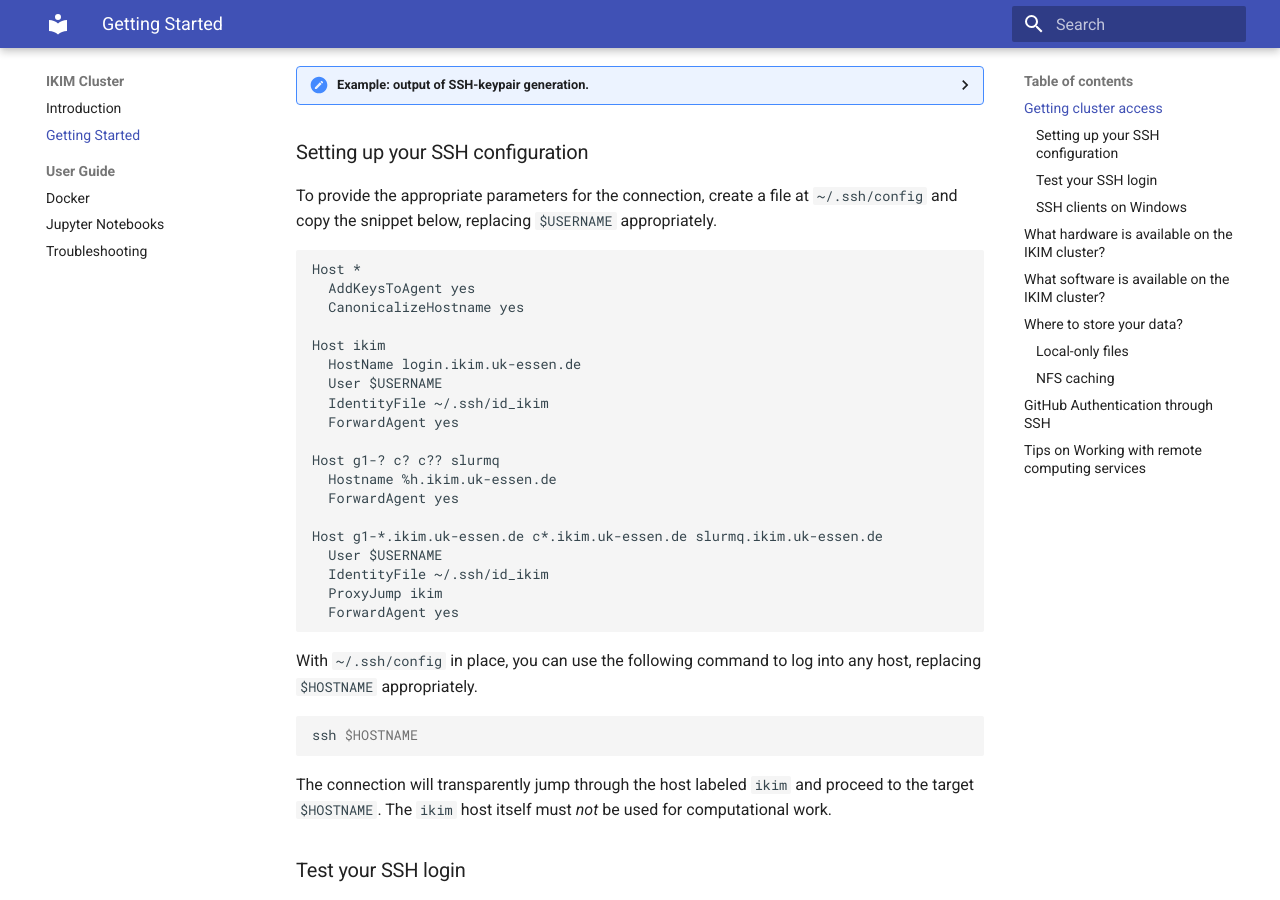
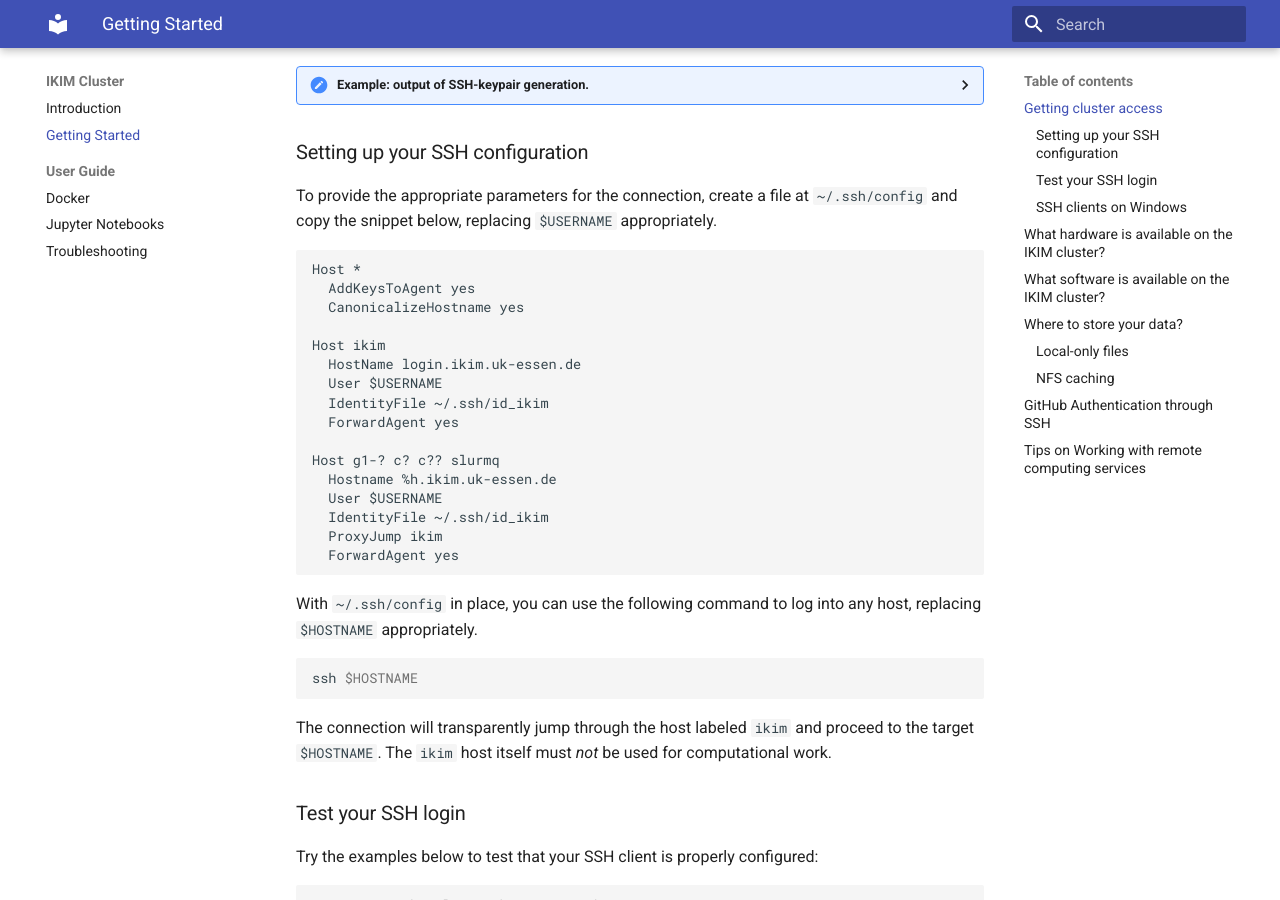
Before and after one commit to IKIM-Essen/ClusterDocs, an MkDocs documentation site: the page built from docs/getting-started.md, in a window 1280 px wide and 900 px high, scrolled down 794 px. Built offline with MkDocs 1.6.1 and Material for MkDocs 9.7.7, drawn with Linux system fonts in a browser that asks for light colours.

Commit message:
simplify

```diff
--- a/docs/getting-started.md
+++ b/docs/getting-started.md
@@ -85,9 +85,6 @@ Host ikim
 
 Host g1-? c? c?? slurmq
   Hostname %h.ikim.uk-essen.de
-  ForwardAgent yes
-
-Host g1-*.ikim.uk-essen.de c*.ikim.uk-essen.de slurmq.ikim.uk-essen.de
   User $USERNAME
   IdentityFile ~/.ssh/id_ikim
   ProxyJump ikim
```
